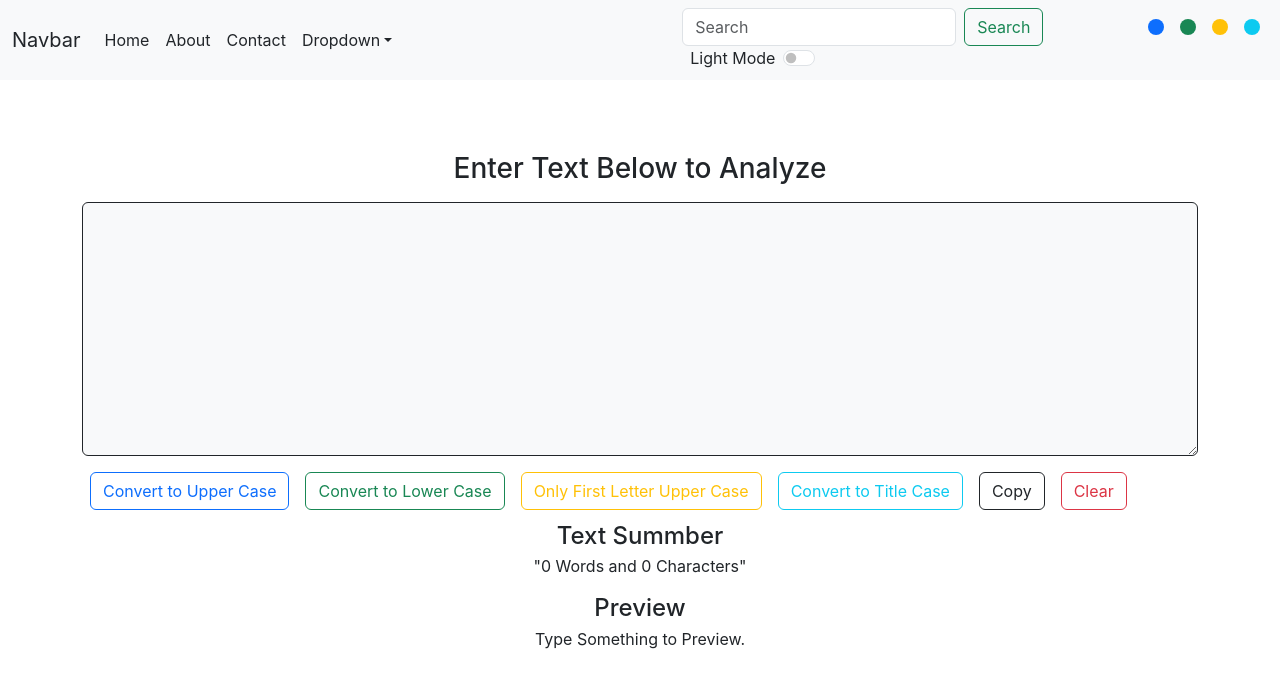
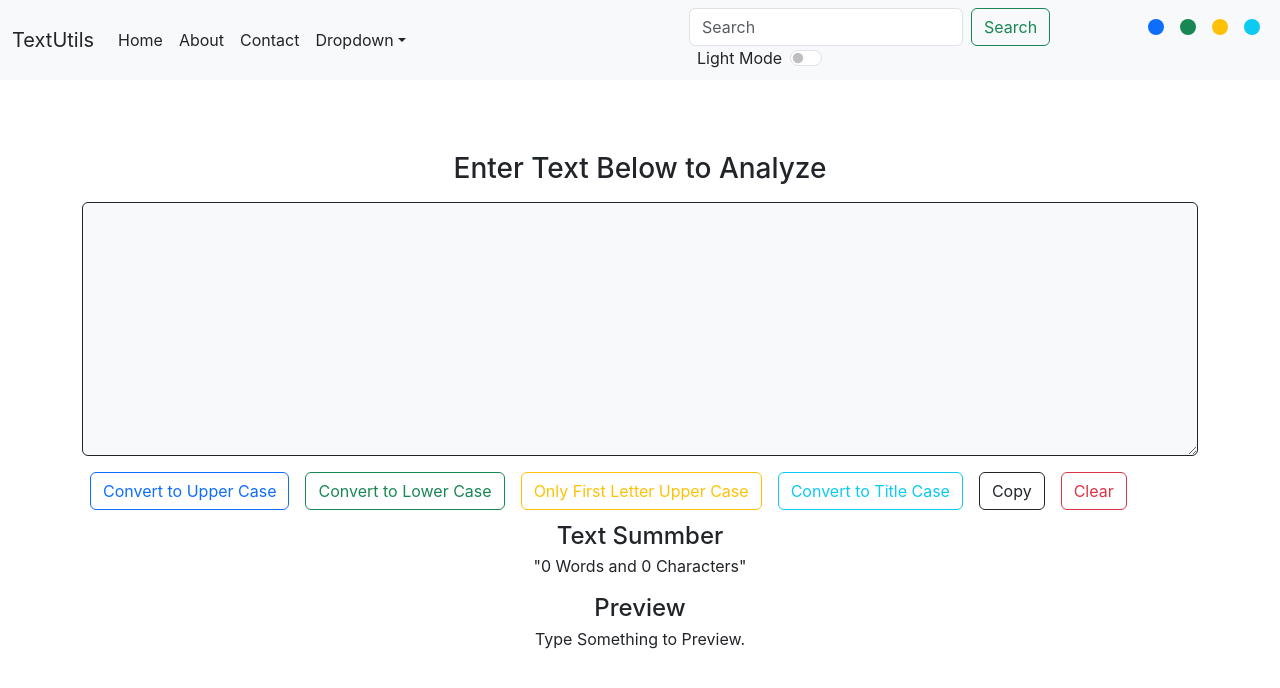
Before and after one commit to nabeelrana48/TextUtils-React, a React (Create React App) app: page / in a window 1280 px wide. Shown: the top 688 px of the page. Built offline with nearby package versions, Linux system fonts and the light colour scheme.

Commit message:
Update App.js

```diff
--- a/src/App.js
+++ b/src/App.js
@@ -73,7 +73,7 @@ function App() {
   return (
     <>
       {/* <Router> */}
-        <Navbar title='Navbar' home='Home' mode={mode} toggleMode={toggleDarkMode} themeColor={theme} themeToggle={themeToggle} showalert={showAlert} />
+        <Navbar title='TextUtils' home='Home' mode={mode} toggleMode={toggleDarkMode} themeColor={theme} themeToggle={themeToggle} showalert={showAlert} />
         <Alert alert={alert} />
         <TextForm heading='Enter Text Below to Analyze' mode={mode} showalert={showAlert} />
         {/* <About /> */}
```
